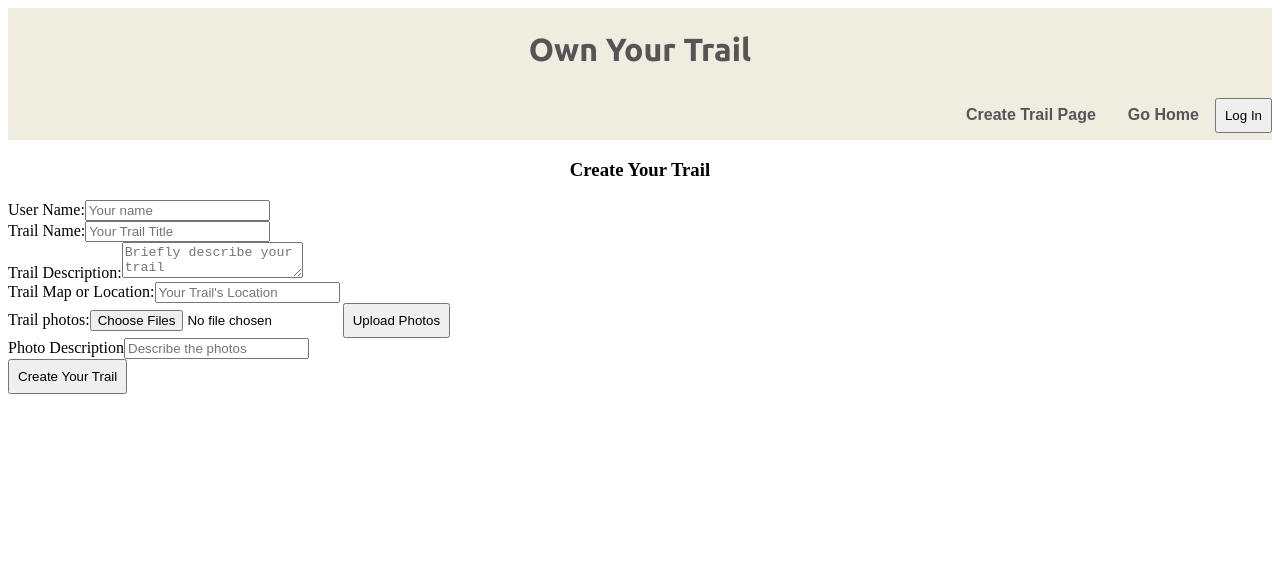
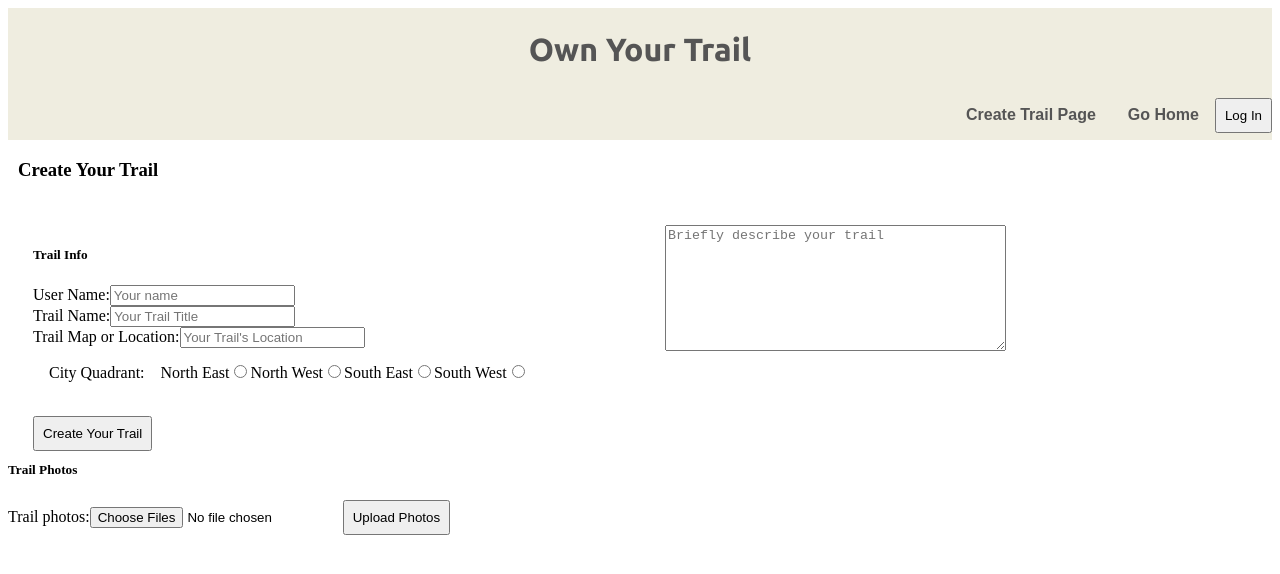
Before and after one commit to Theo-Wall/Own-Your-Trail, a React (Create React App) app in the folder client/: page /createTrailPage in a window 1280 px wide. Shown: the top 574 px of the page. Built offline with nearby package versions, Linux system fonts and the light colour scheme.

Commit message:
img upload trail object is created. no single desc

```diff
--- /dev/null
+++ b/client/src/components/DisplayPhotoUpload.js
@@ -0,0 +1,14 @@
+const DisplayPhotoUpload = ({photos, onUpload}) => {
+
+  return (
+    <div className="trail-photos">
+        <label htmlFor="photos">Trail photos:</label>
+        <input ref={photos} id="photos"  type="file" name="image" accept="image/*" multiple={true} required></input>
+        <button onClick={onUpload}>Upload Photos</button>
+    </div>
+  )
+}
+
+
+
+export default DisplayPhotoUpload
--- a/client/src/components/ListTrails.js
+++ b/client/src/components/ListTrails.js
@@ -12,7 +12,7 @@ const ListTrails = ({setTrailId}) => {
           setTrailData(fetchedTrails)
         }
         fetchTrailData()
-      }, [])
+      }, [trailData])
 
     return (
         <div className='trails-table'>
--- a/client/src/pages/CreateTrailPage.css
+++ b/client/src/pages/CreateTrailPage.css
@@ -1,16 +1,28 @@
-.trail-title {
+.body {
+    display: grid;
+    grid-template:
+    "mainLeft mainRight" 15em
+    "photo photo" 30em
+    / 50% 50%
+}
 
+h3 {
+    grid-area: title;
+    text-align: left;
+    padding-left: 10px;
+    /* align-content: top; */
+}
+
+.main-input {
+    grid-area: mainLeft;
+    padding: 25px;
 }
 
 .trail-description {
-    resize: "none";
-    height: "100 px";
+    grid-area: mainRight;
+    align-content: top;
+
+
+
+    padding: 25px;
 }
-
-.trail-location {
-
-}
-
-.trail-photos {
-
-}
--- a/client/src/pages/CreateTrailPage.js
+++ b/client/src/pages/CreateTrailPage.js
@@ -1,24 +1,34 @@
 import './CreateTrailPage.css'
-import {useRef,useState} from 'react'
+import { useState,useRef } from 'react'
+import { useNavigate } from 'react-router-dom'
+import DisplayPhotoUpload from '../components/DisplayPhotoUpload'
 
 
 
 const CreateTrailPage = () => {
 
-    // initializes useRefs for capturing form data
+    let navigate = useNavigate()
 
-    const userId = useRef()
-    const trailTitle = useRef()
-    const trailDescription = useRef()
-    const trailLocation = useRef()
+    // sets page to display photo upload or to add the descriptions of the uploads
+
+    // initializes useState for capturing form data
+
     const trailPhotos = useRef()
-    const photoDescription = useRef()
-
-    // initializes variable to capture image url from upload
+    const [ userId, setUserId ] = useState('')
+    const [ trailTitle, setTrailTitle ] = useState('')
+    const [ trailDescription, setTrailDescription ] = useState('')
+    const [ trailLocation, setTrailLocation ] = useState('')
+    const [ quadrant, setQuadrant ] = useState('')
+    // useState for capturing image upload data
 
     const [ imageUpload, setImageUpload ] = useState({})
 
     // function that uploads the photos to cloudinary server and sets the ImageUpload variable to array of returned urls
+
+    const onInput = (event, setter) => {
+        let newValue = event.target.value
+        setter(newValue)
+    }
 
     const uploadImage = async (event) => {
         event.preventDefault()
@@ -52,23 +62,15 @@ const CreateTrailPage = () => {
     // work on how to upload multiple photos at once.
 
     const captureNewTrailData = (event) => {
+        // try{
             event.preventDefault()
 
-        const user = userId.current.value
-        const title = trailTitle.current.value
-        const description = trailDescription.current.value
-        const location = trailLocation.current.value
-        const photoFlavour = photoDescription.current.value
-
-        imageUpload.map(image => {
-           return image.description = photoFlavour
-        })
-
-        const newTrail = {  userId: user,
-                            trailName: title,
+            const newTrail = {  userId: userId,
+                                trailName: trailTitle,
                                 photos: imageUpload,
-                            trailDescription: description,
-                            trailMap: location,
+                                trailDescription: trailDescription,
+                                trailMap: trailLocation,
+                                cityQuadrant: quadrant,
                                 primaryPhoto: 0
                 }
 
@@ -84,46 +86,69 @@ const CreateTrailPage = () => {
                 .catch(error => {
                     console.error(error)
             })
-
+            navigate("/")
+        // }
+        // catch (error) {
+        //     console.log(error)
+        // }
     }
 
     return (
 
         // Form for inputting trail data and image upload. We need to make this pretty :)
 
-        <div>
+        <div >
             <h3>Create Your Trail</h3>
-            <form>
+            <form className="body">
+
+                <div className="main-input">
+                    <h5>Trail Info</h5>
                     <div className="user-name">
                         <label htmlFor="userName">User Name:</label>
-                    <input ref={userId} id="userName" type="text" placeholder="Your name"></input>
+                        <input value={userId} onChange={(event) => onInput(event, setUserId)} id="userName" type="text" placeholder="Your name" required></input>
                     </div>
                     <div className="trail-title">
                         <label htmlFor="trailTitle">Trail Name:</label>
-                    <input ref={trailTitle} id="trailTitle" type="text" placeholder="Your Trail Title"></input>
+                        <input value={trailTitle} onChange={(event) => onInput(event, setTrailTitle)} id="trailTitle" type="text" placeholder="Your Trail Title" required></input>
+                    </div>
+
+                    <div className="trail-location">
+                        <label htmlFor="location">Trail Map or Location:</label>
+                        <input value={trailLocation} onChange={(event) => onInput(event, setTrailLocation)} id="location" type="text" placeholder="Your Trail's Location" required></input>
+                    </div>
+                    <div>
+                      <span>City Quadrant:</span>
+                      <label htmlFor="NE">North East</label>
+                      <input type="radio" id="NE" name="cityQuadrant" value="NE" onChange={(event) => onInput(event, setQuadrant)}></input>
+                      <label htmlFor="NW">North West</label>
+                      <input type="radio" id="NW" name="cityQuadrant" value="NW" onChange={(event) => onInput(event, setQuadrant)}></input>
+                      <label htmlFor="SE">South East</label>
+                      <input type="radio" id="SE" name="cityQuadrant" value="SE" onChange={(event) => onInput(event, setQuadrant)}></input>
+                      <label htmlFor="SW">South West</label>
+                      <input type="radio" id="SW" name="cityQuadrant" value="SW" onChange={(event) => onInput(event, setQuadrant)}></input>
+                    </div>
+                    <br/>
+                    <button onClick = {(event)=>{captureNewTrailData(event)}}>Create Your Trail</button>
                 </div>
                 <div className="trail-description">
-                    <label htmlFor="trailDescription">Trail Description:</label>
-                    <textarea   ref={trailDescription}
+                    <label htmlFor="trailDescription"></label>
+                    <textarea   value={trailDescription}
+                                cols="40"
+                                rows="8"
+                                onChange={(event) => onInput(event, setTrailDescription)}
                                 id="trailDescription"
                                 type="text"
-                                placeholder="Briefly describe your trail"></textarea>
+                                placeholder="Briefly describe your trail"
+                                required
+                                ></textarea>
                 </div>
-                <div className="trail-location">
-                    <label htmlFor="location">Trail Map or Location:</label>
-                    <input ref={trailLocation} id="location" type="text" placeholder="Your Trail's Location"></input>
+            <div>
+                <h5>Trail Photos</h5>
+                <DisplayPhotoUpload onUpload={uploadImage} photos={trailPhotos}/>
             </div>
-                <div className="trail-photos">
-                    <label htmlFor="photos">Trail photos:</label>
-                    <input ref={trailPhotos} id="photos" type="file" name="image" accept="image/*" multiple={true}></input>
-                    <button onClick={(event) => {uploadImage(event)}}>Upload Photos</button>
-                </div>
-                <div className="photo-description">
-                    <label htmlFor="photoDescription">Photo Description</label>
-                    <input ref={photoDescription} id="photoDescription" type="text" placeholder="Describe the photos"></input>
-                </div>
-                <button onClick = {(event)=>{captureNewTrailData(event)}}>Create Your Trail</button>
+
             </form>
+
         </div>
     )
 }
```
Also changed, not shown: client/src/components/ImageDescriptionRow.js (added, +15 -0 lines), client/src/components/ListImageDescriptions.js (added, +35 -0 lines), 1 other file (tests, documents, lock files or other folders). Lines whose indentation alone changed are shown as unchanged.
